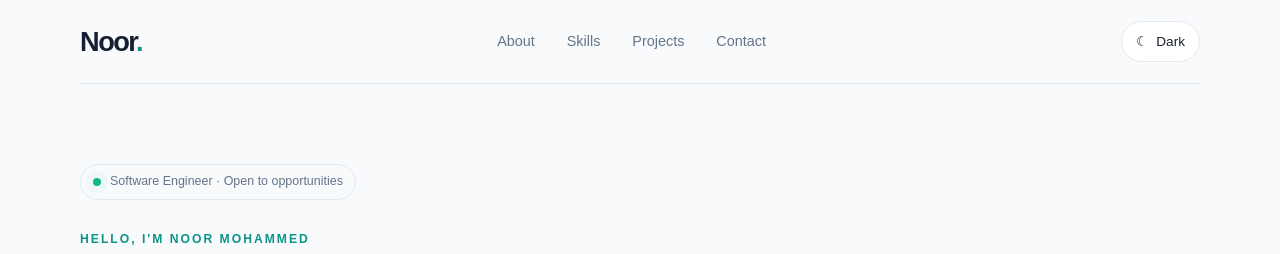
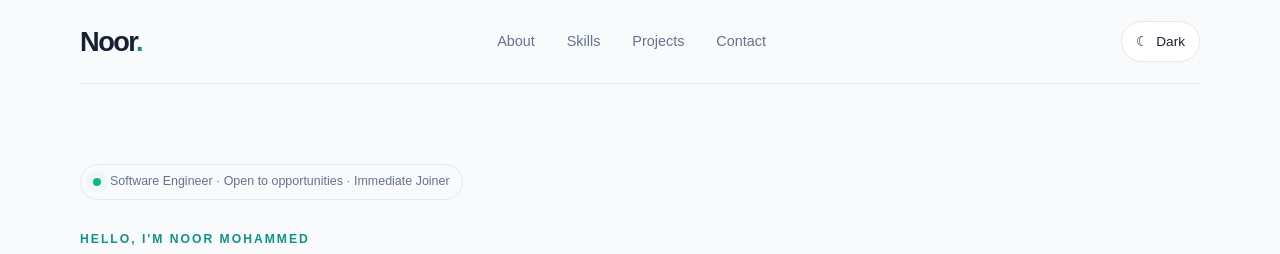
Before and after one commit to NOORMOHAMMED789/noor-portfolio, a Next.js app: page / in a window 1280 px wide. Shown: the top 254 px of the page. Built offline with nearby package versions, Linux system fonts and the light colour scheme.

Commit message:
Minor changes 2

```diff
--- a/src/app/page.tsx
+++ b/src/app/page.tsx
@@ -142,7 +142,7 @@ useEffect(() => {
         <div className="hero-content">
           <div className="availability">
             <span className="status-dot" />
-            Software Engineer · Open to opportunities
+            Software Engineer · Open to opportunities · Immediate Joiner
           </div>
 
           <p className="eyebrow">HELLO, I'M NOOR MOHAMMED</p>
@@ -322,6 +322,7 @@ useEffect(() => {
         >
           Get in touch <span>↗</span>
         </a>
+        <a> Call me: +91-8919279010</a>
       </section>
 
       <footer className="footer">
```
